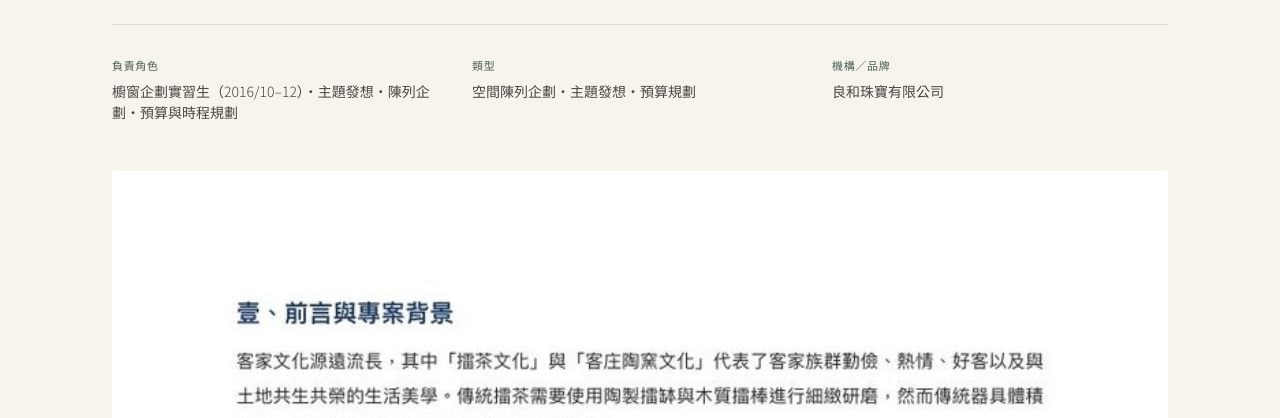
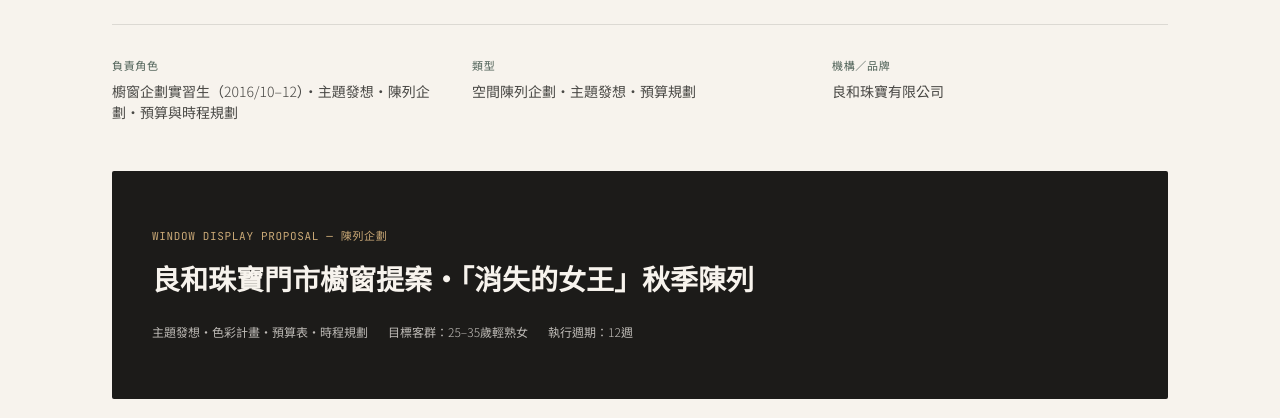
Before and after one commit to changyh-creat/changyh-portfolio, a plain HTML site: page works/liangho-jewelry.html in a window 1280 px wide. Shown: the part 376-794 px from the top of the page. Drawn offline with Linux system fonts and the light colour scheme.

Commit message:
Add files via upload

```diff
--- a/works/liangho-jewelry.html
+++ b/works/liangho-jewelry.html
@@ -805,8 +805,16 @@
       </div>
     </div>
 
-    <div class="case-main-image">
-      <img src="../assets/works/hakka-proposal.jpg" alt="良和珠寶門市櫥窗提案<br>「消失的女王」秋季陳列">
+    <div class="case-main-image" style="aspect-ratio:auto; background:var(--ink); padding:56px 40px; display:flex; align-items:center;">
+      <div style="max-width:640px; color:var(--paper);">
+        <div class="mono" style="font-size:11px; color:var(--brass); margin-bottom:14px;">Window Display Proposal — 陳列企劃</div>
+        <div style="font-family:'Noto Serif TC',serif; font-size:clamp(20px,3vw,28px); font-weight:700; margin-bottom:20px; line-height:1.5;">良和珠寶門市櫥窗提案・「消失的女王」秋季陳列</div>
+        <div style="display:flex; flex-wrap:wrap; gap:20px; font-size:12px; color:rgba(247,243,237,0.75);">
+          <span>主題發想・色彩計畫・預算表・時程規劃</span>
+          <span>目標客群：25–35歲輕熟女</span>
+          <span>執行週期：12週</span>
+        </div>
+      </div>
     </div>
 
     <div class="case-body">
```
